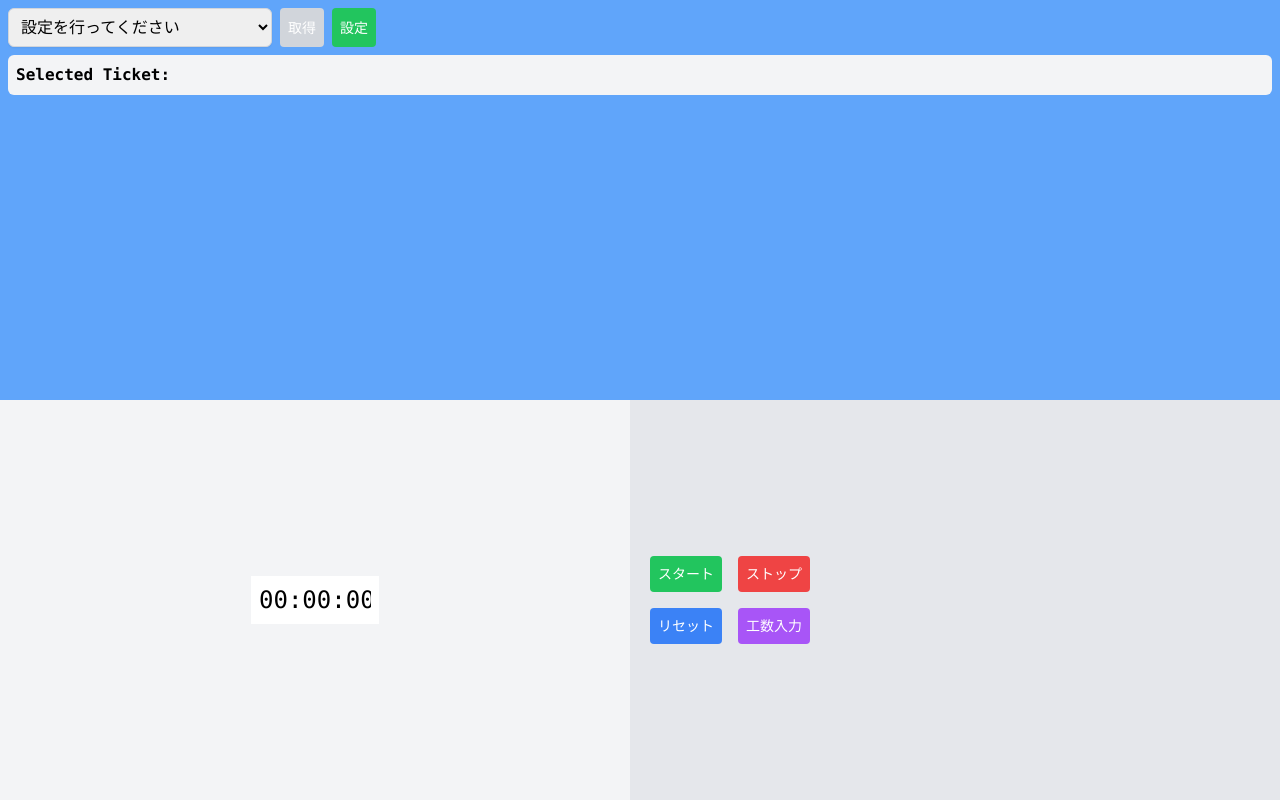
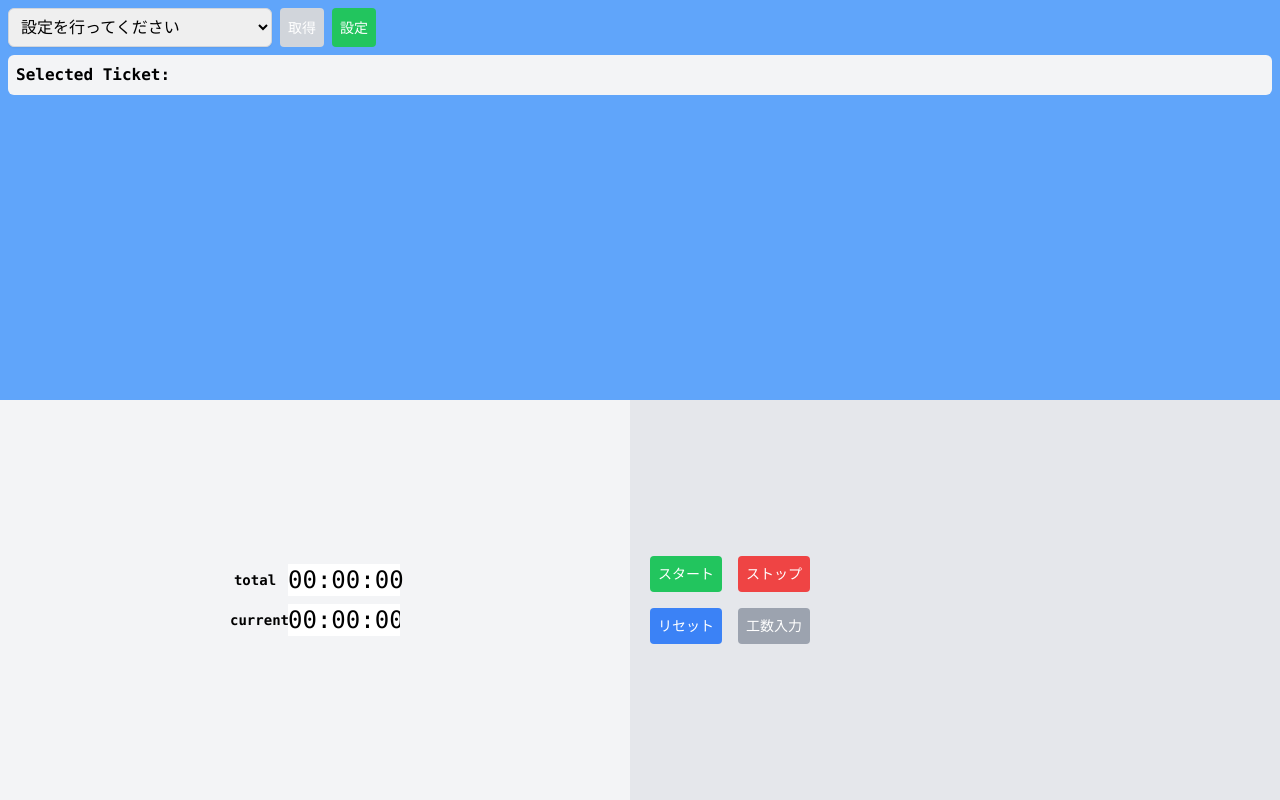
Before and after one commit to kawano-ryuya/jira-manage, a React (Vite) app: page / in a window 1280 px wide. Built offline with nearby package versions, Linux system fonts and the light colour scheme.

Commit message:
最低限の実装完了

```diff
--- a/electron-builder.yml
+++ b/electron-builder.yml
@@ -1,5 +1,5 @@
 appId: com.electron.app
-productName: note-mark
+productName: jira-manage
 directories:
   buildResources: build
 files:
--- a/src/preload/index.ts
+++ b/src/preload/index.ts
@@ -10,6 +10,9 @@ try {
   // メインプロセスのAPIをレンダラープロセスに公開
   contextBridge.exposeInMainWorld('context', {
     fetchJiraTickets: () => ipcRenderer.invoke('fetch-jira-tickets'),
+    fetchJiraTicket: (key: string) => ipcRenderer.invoke('fetch-jira-ticket', key),
+    updateTimespent: (key: string, time: number) =>
+      ipcRenderer.invoke('update-timespent', key, time),
     saveData: (data: ConfigData) => ipcRenderer.invoke('save-data', data),
     readData: () => ipcRenderer.invoke('read-data')
   })
--- a/src/renderer/index.html
+++ b/src/renderer/index.html
@@ -2,7 +2,7 @@
 <html>
   <head>
     <meta charset="UTF-8" />
-    <title>Electron</title>
+    <title>jira工数入力</title>
     <meta
       http-equiv="Content-Security-Policy"
       content="default-src 'self'; style-src 'self' 'unsafe-inline'; script-src 'self' 'unsafe-eval';"
--- a/src/renderer/src/App.tsx
+++ b/src/renderer/src/App.tsx
@@ -1,12 +1,17 @@
 import { Content, RootLayout, TicketList, Timer } from '@/components'
+import { TicketInfo } from '@shared/models'
+import { useState } from 'react'
 
 function App(): JSX.Element {
+  const [totalTime, setTotalTime] = useState(0)
+  const [ticket, setTicket] = useState<TicketInfo | null>(null)
+
   return (
     <>
       <RootLayout>
         <Content>
-          <TicketList />
-          <Timer />
+          <TicketList setTotalTime={setTotalTime} setTicket={setTicket} />
+          <Timer totalTime={totalTime} setTotalTime={setTotalTime} ticket={ticket} />
         </Content>
       </RootLayout>
     </>
--- a/src/renderer/src/components/TicketList.tsx
+++ b/src/renderer/src/components/TicketList.tsx
@@ -2,7 +2,12 @@ import { Config } from '@/components'
 import { ConfigData, TicketInfo } from '@shared/models'
 import { SetStateAction, useEffect, useState } from 'react'
 
-export const TicketList = () => {
+type TicketListProps = {
+  setTotalTime: (time: number) => void
+  setTicket: (ticket: TicketInfo | null) => void
+}
+
+export const TicketList = ({ setTotalTime, setTicket }: TicketListProps) => {
   const [tickets, setTickets] = useState<TicketInfo[]>([])
   const [selectedTicket, setSelectedTicket] = useState('')
   const [isFetching, setIsFetching] = useState(false)
@@ -11,12 +16,15 @@ export const TicketList = () => {
     domain: '',
     id: '',
     token: '',
-    jql: 'assignee=currentuser()'
+    jql: ''
   })
 
   useEffect(() => {
     if (!isOpen) {
       fetchConfig()
+    }
+    if (config.jql === '') {
+      setConfig({ ...config, jql: 'assignee=currentuser()' })
     }
   }, [isOpen])
 
@@ -30,11 +38,26 @@ export const TicketList = () => {
     }
   }
 
+  useEffect(() => {
+    if (selectedTicket !== '') {
+      console.log('selectedTicket', selectedTicket)
+      const key = selectedTicket.split(':')[0].trim()
+      const ticket = tickets.find((ticket) => ticket.key === key)
+      if (ticket && ticket.fields.timespent) {
+        setTicket(ticket)
+        setTotalTime(ticket.fields.timespent)
+      } else {
+        setTotalTime(0)
+      }
+    }
+  }, [selectedTicket])
+
   const fetchTickets = async () => {
     try {
       setTickets([])
       setSelectedTicket('')
       setIsFetching(true)
+      setTotalTime(0)
       const fetchedTickets = await window.context.fetchJiraTickets()
       fetchedTickets.sort((a, b) => a.key.localeCompare(b.key))
       setTickets(fetchedTickets)
--- a/src/renderer/src/components/Timer.tsx
+++ b/src/renderer/src/components/Timer.tsx
@@ -1,6 +1,13 @@
+import { TicketInfo } from '@shared/models'
 import { useRef, useState } from 'react'
 
-export const Timer = () => {
+type TimerProps = {
+  totalTime: number
+  setTotalTime: (time: number) => void
+  ticket: TicketInfo | null
+}
+
+export const Timer = ({ totalTime, setTotalTime, ticket }: TimerProps) => {
   const [time, setTime] = useState(0)
   const [isActive, setIsActive] = useState(false)
   const timerRef = useRef<NodeJS.Timeout | number>(0)
@@ -35,16 +42,28 @@ export const Timer = () => {
     setTime(0)
   }
 
-  const handleSubmit = () => {
+  const handleSubmit = async () => {
+    await updateTimespent()
     resetTimer()
-    // 任意処理: 送信ボタンが押された時に実行するロジック
-    console.log('Timer sent')
+  }
+
+  const updateTimespent = async () => {
+    console.log('updateTimespent')
+    await window.context.updateTimespent(ticket!.key, time)
+    const updatedTicket = await window.context.fetchJiraTicket(ticket!.key)
+    setTotalTime(updatedTicket.fields.timespent)
   }
 
   return (
     <div className="flex h-1/2">
       {/* タイマー表示エリア */}
-      <div className="flex-1 bg-gray-100 flex items-center justify-center text-2xl">
+      <div className="flex flex-col flex-1 gap-2 bg-gray-100  justify-center items-center text-2xl">
+        <div className="flex items-center gap-2">
+          <p className="text-sm font-bold text-center w-[50px]">total</p>
+          <p className="w-28 text-center bg-white">{formatTime(totalTime)}</p>
+        </div>
+        <div className="flex items-center gap-2">
+          <p className="text-sm font-bold text-center w-[50px]">current</p>
           <input
             type="text"
             value={formatTime(time)}
@@ -56,8 +75,9 @@ export const Timer = () => {
               const totalSeconds = hours * 3600 + minutes * 60 + seconds
               setTime(totalSeconds)
             }}
-          className="w-32 text-center p-2"
+            className="w-28 text-center"
           />
+        </div>
       </div>
 
       {/* ボタンエリア */}
@@ -85,7 +105,8 @@ export const Timer = () => {
           </button>
           <button
             onClick={handleSubmit}
-            className="bg-purple-500 hover:bg-purple-400 text-white text-sm px-2 py-2 rounded"
+            disabled={time < 60}
+            className={`${time < 60 ? 'bg-gray-400' : 'bg-yellow-500 hover:bg-yellow-400'} text-white text-sm px-2 py-2 rounded`}
           >
             工数入力
           </button>
--- a/src/shared/models.ts
+++ b/src/shared/models.ts
@@ -3,6 +3,7 @@ export type TicketInfo = {
   key: string
   fields: {
     summary: string
+    timespent: number
   }
 }
 
--- a/src/shared/types.ts
+++ b/src/shared/types.ts
@@ -1,4 +1,6 @@
 import { ConfigData, TicketInfo } from './models'
 export type FetchJiraTickets = () => Promise<TicketInfo[]>
+export type FetchJiraTicket = (key: string) => Promise<TicketInfo>
+export type UpdateTimespent = (key: string, time: number) => Promise<void>
 export type SaveData = (data: ConfigData) => Promise<void>
 export type ReadData = () => Promise<ConfigData>
```
Also changed, not shown: src/main/index.ts (+33 -0 lines), src/preload/index.d.ts (+9 -1 lines). Lines whose indentation alone changed are shown as unchanged.
